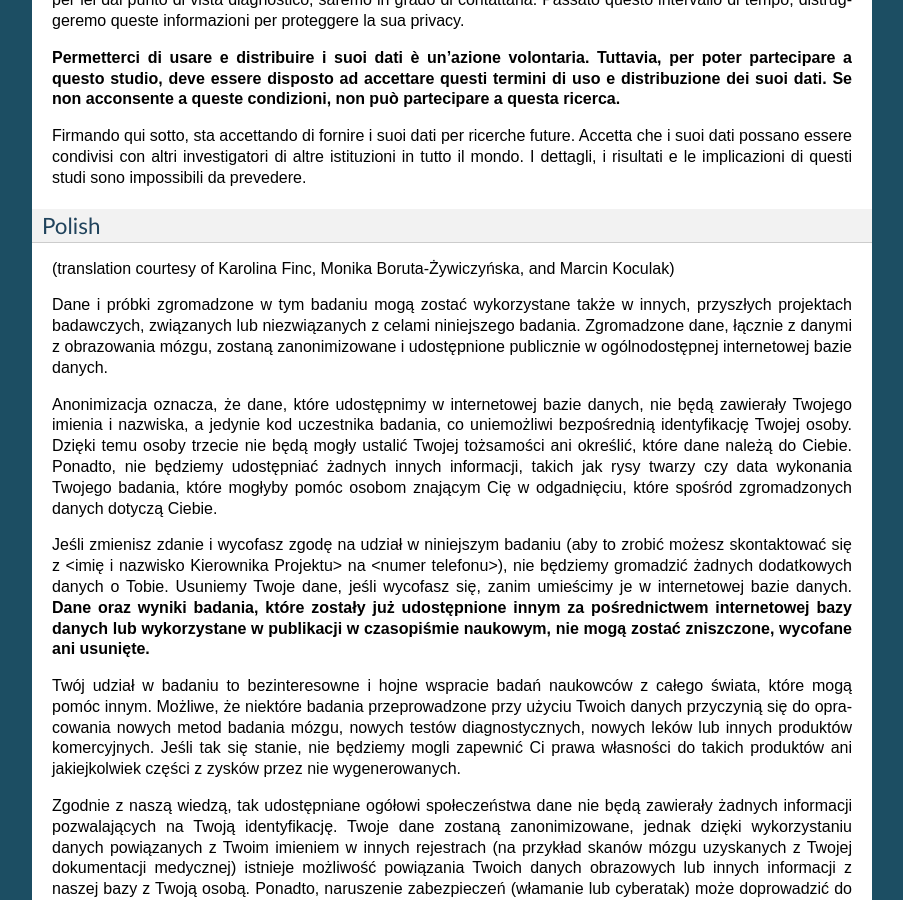
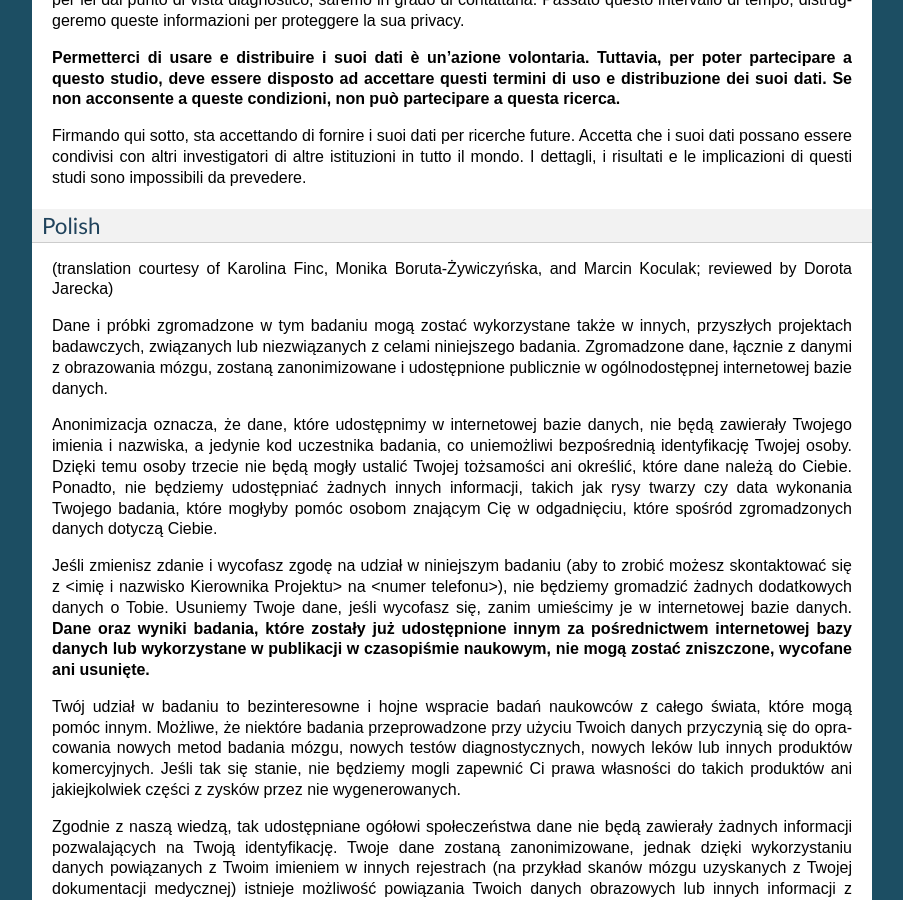
Before and after one commit to con/open-brain-consent, a Sphinx documentation site: the page built from docs/source/ultimate.rst, in a window 1280 px wide and 900 px high, scrolled down 5452 px. Shown: the whole window, without its empty margins (198-1101 px from the left). Built offline with Sphinx 7.4.7, drawn with Linux system fonts in a browser that asks for light colours.

Commit message:
ENH: Acknowledged Dorota's work

```diff
--- a/docs/source/ultimate.rst
+++ b/docs/source/ultimate.rst
@@ -127,7 +127,7 @@ Firmando qui sotto, sta accettando di fornire i suoi dati per ricerche future. A
 
 Polish
 ~~~~~~
-(translation courtesy of Karolina Finc, Monika Boruta-Żywiczyńska, and Marcin Koculak)
+(translation courtesy of Karolina Finc, Monika Boruta-Żywiczyńska, and Marcin Koculak; reviewed by Dorota Jarecka)
 
 Dane i próbki zgromadzone w tym badaniu mogą zostać wykorzystane także w innych, przyszłych projektach badawczych, związanych lub niezwiązanych z celami niniejszego badania. Zgromadzone dane, łącznie z danymi z obrazowania mózgu, zostaną zanonimizowane i udostępnione publicznie w ogólnodostępnej internetowej bazie danych.
 
```
